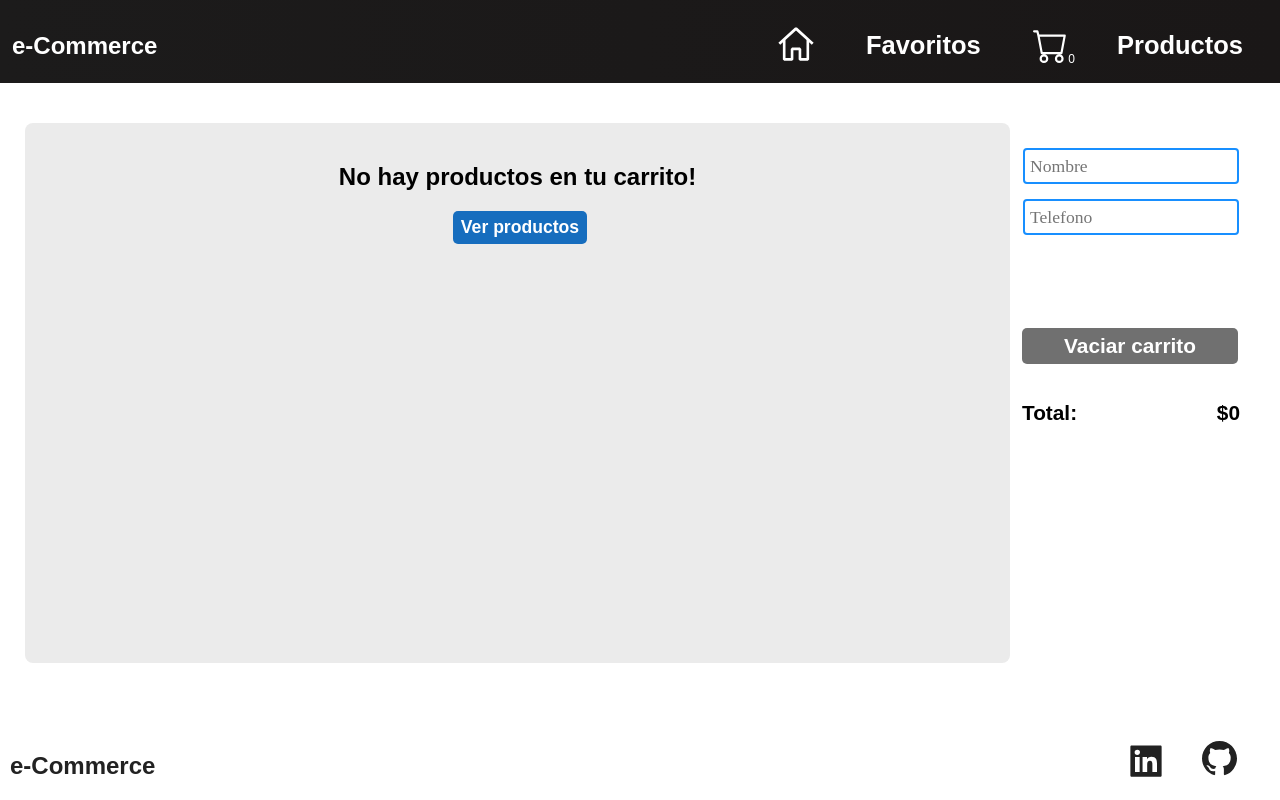
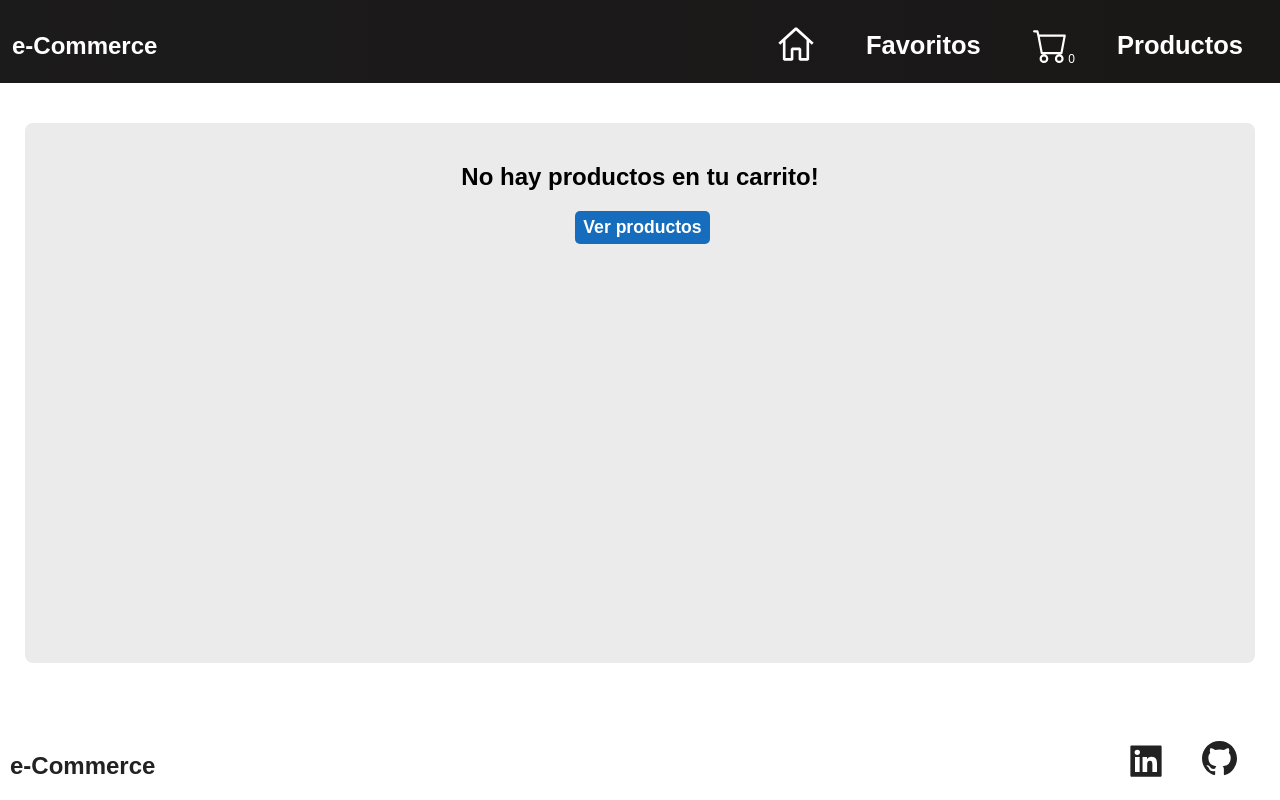
Before and after one commit to SebastianLezama/e-Commerce, a React (Create React App) app: page /cart in a window 1280 px wide. Built offline with nearby package versions, Linux system fonts and the light colour scheme; a web font is replaced by a local one.

Commit message:
Removed form in cart when 0 items in cart

```diff
--- a/src/components/Cart/Cart.jsx
+++ b/src/components/Cart/Cart.jsx
@@ -41,9 +41,12 @@ const Cart = () => {
 
   return (
     <div className="cartDisplay">
-      <div className="cartContainer">
+      <div
+        className={cart.length === 0 ? "cartContainerEmpty" : "cartContainer"}
+      >
         <Carrito />
       </div>
+      {cart.length !== 0 && (
         <div className="cartTotalContainer">
           <Form totalPrice={total} cart={cart} clearCart={clearCart} />
           <ul>
@@ -61,6 +64,7 @@ const Cart = () => {
             </li>
           </ul>
         </div>
+      )}
     </div>
   );
 };
--- a/src/components/Cart/Cart.scss
+++ b/src/components/Cart/Cart.scss
@@ -59,6 +59,17 @@
 .cartContainer {
   padding: 20px;
   margin: 40px 410px 90px 25px;
+  background-color: rgb(235, 235, 235);
+  border-radius: 8px;
+  display: flex;
+  flex-direction: column;
+  width: 100%;
+  min-height: 500px;
+}
+
+.cartContainerEmpty {
+  padding: 20px;
+  margin: 40px 25px 90px 25px;
   background-color: rgb(235, 235, 235);
   border-radius: 8px;
   display: flex;
--- a/src/components/Cart/Form.jsx
+++ b/src/components/Cart/Form.jsx
@@ -77,9 +77,7 @@ const Form = () => {
               value={formData.phone}
             />
           </li>
-          {cart.length !== 0 && (
-            <input type="submit" className="flat-button" value="COMPRAR" />
-          )}
+          <input type="submit" className="flat-button" value="COMPRAR" />
         </ul>
       </form>
     </div>
```
Lines whose indentation alone changed are shown as unchanged.
